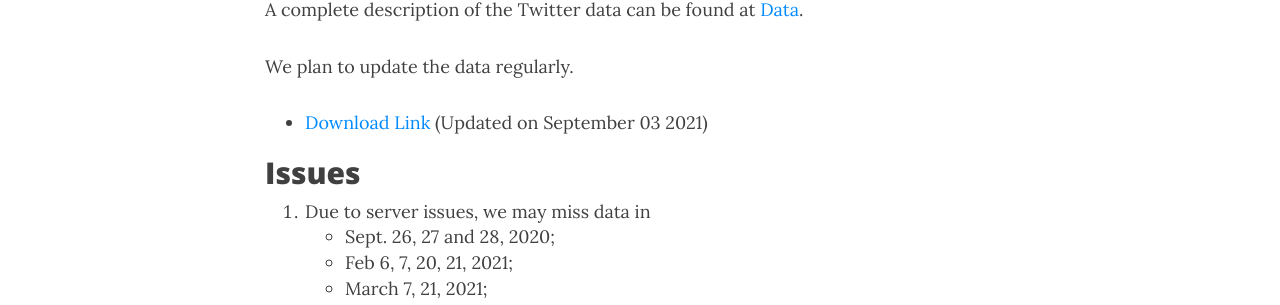
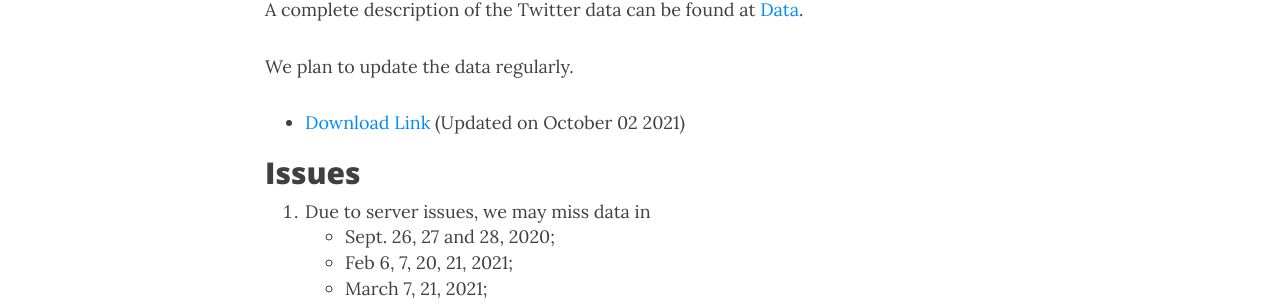
Before and after one commit to mdredze/covid19_twitter_data.github.io, a Jekyll site: the page built from download.md, in a window 1280 px wide. Shown: the part 282-587 px from the top of the page. Built offline with Jekyll 4.4.1, drawn with Linux system fonts in a browser that asks for light colours; nearby versions of some CDN libraries.

Commit message:
2021-10-02 updates

```diff
--- a/download.md
+++ b/download.md
@@ -7,7 +7,7 @@ A complete description of the Twitter data can be found at <a href='{{site.url}}
 
 We plan to update the data regularly.
 
-- [Download Link](https://doi.org/10.5281/zenodo.3735015) (Updated on September 03 2021)
+- [Download Link](https://doi.org/10.5281/zenodo.3735015) (Updated on October 02 2021)
 
 
 ## Issues
```
